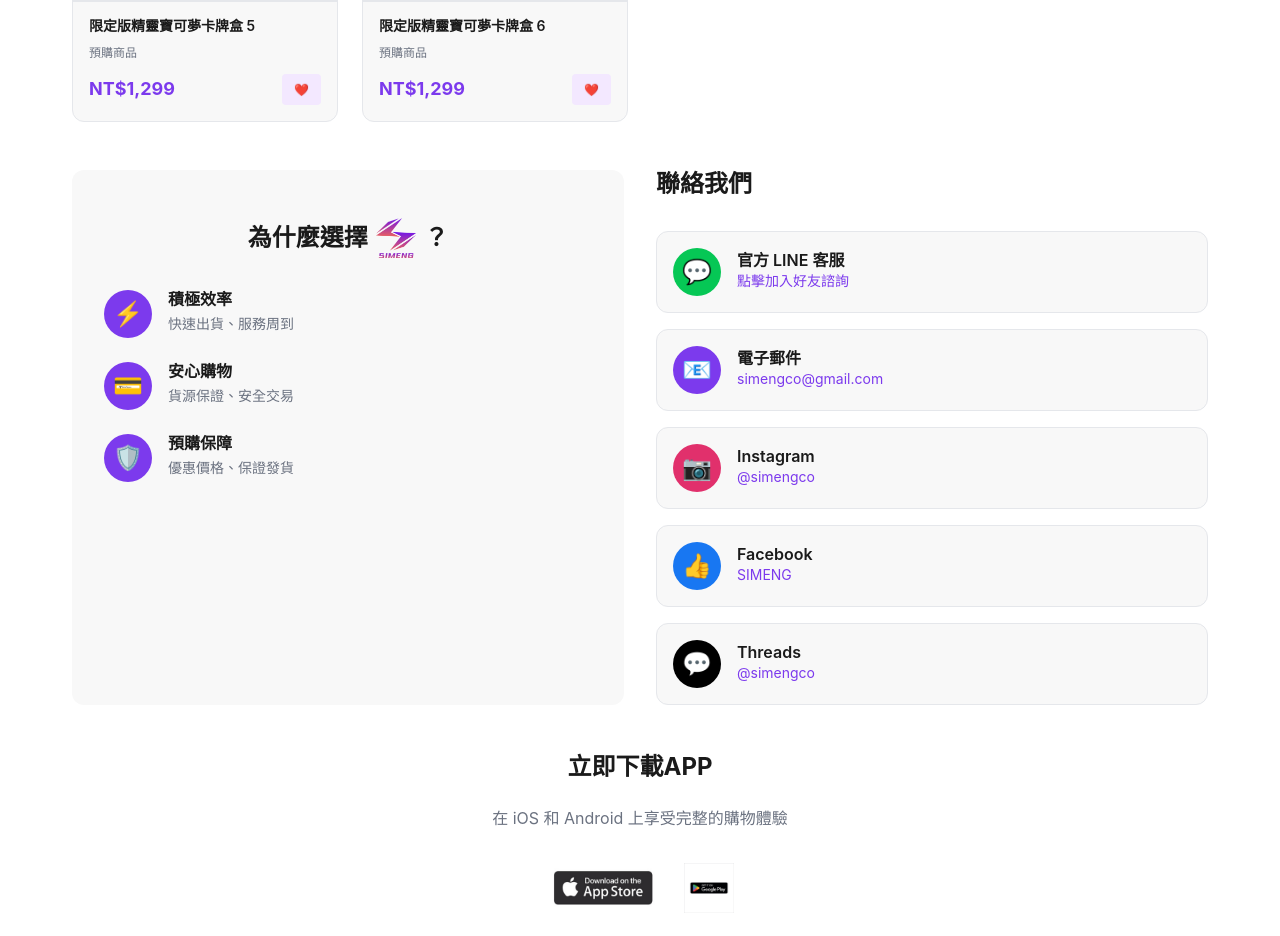
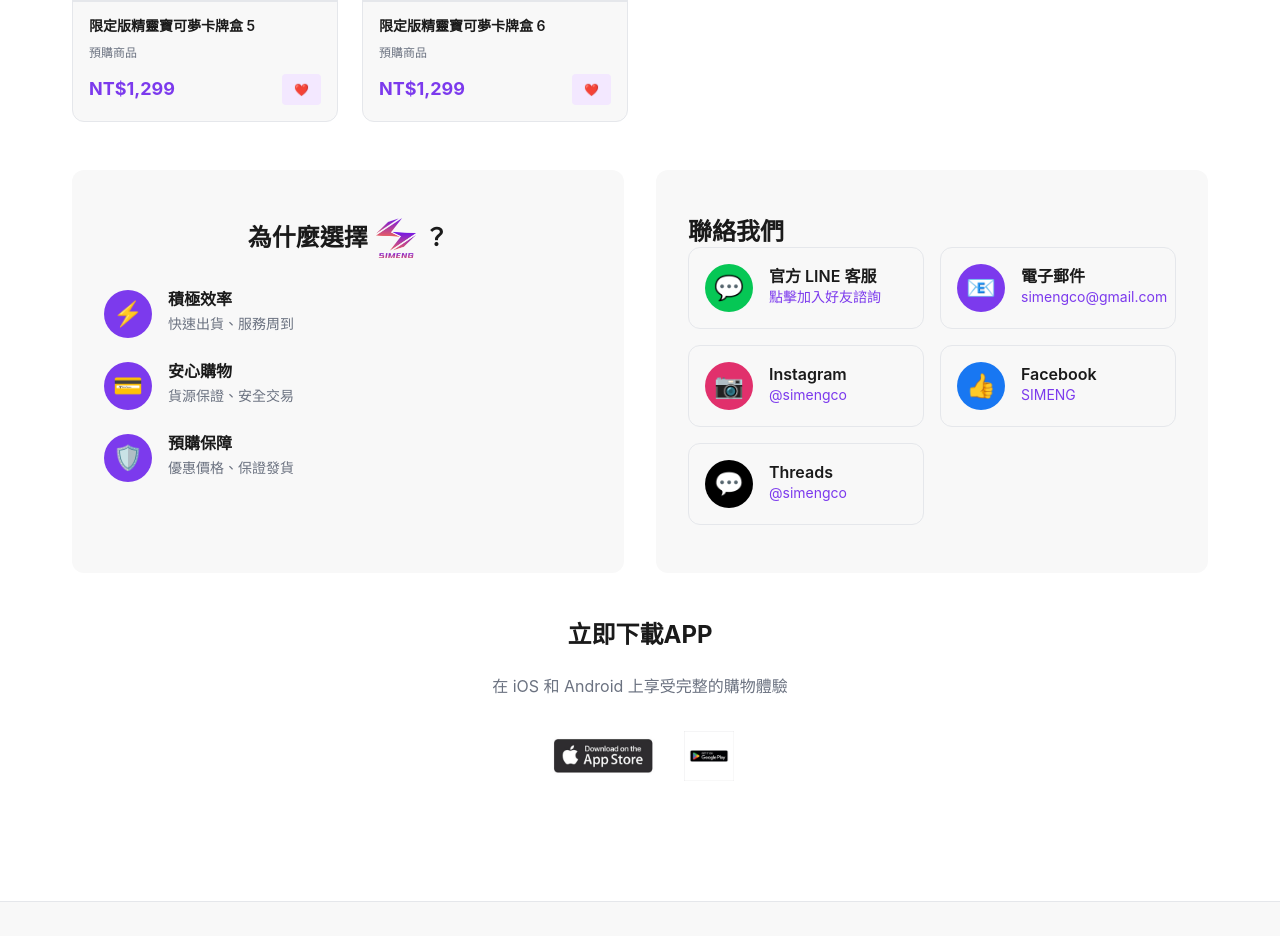
Before and after one commit to rayyeh437/simeng-tw-website, a Next.js app: page / in a window 1280 px wide. Shown: the part 1929-2865 px from the top of the page. Built offline with nearby package versions, Linux system fonts and the light colour scheme; no server answers.

Commit message:
fix: restore contact section grid layout, add gray background, align titles horizontally

```diff
--- a/app/page.tsx
+++ b/app/page.tsx
@@ -285,12 +285,12 @@ export default function HomePage() {
           </div>
 
           {/* 聯絡我們 */}
-          <div>
-            <h2 style={{ fontSize: '1.5rem', fontWeight: 'bold', marginBottom: '2rem', color: '#1A1A1A' }}>
+          <div style={{ background: '#F8F8F8', padding: '3rem 2rem', borderRadius: '0.75rem' }}>
+            <h2 style={{ fontSize: '1.5rem', fontWeight: 'bold', marginBottom: '2rem', color: '#1A1A1A', margin: 0 }}>
               聯絡我們
             </h2>
 
-            <div style={{ display: 'flex', flexDirection: 'column', gap: '1rem' }}>
+            <div style={{ display: 'grid', gridTemplateColumns: 'repeat(auto-fit, minmax(200px, 1fr))', gap: '1rem' }}>
               {CONTACT_CHANNELS.map((channel) => (
               <a
                 key={channel.id}
```
